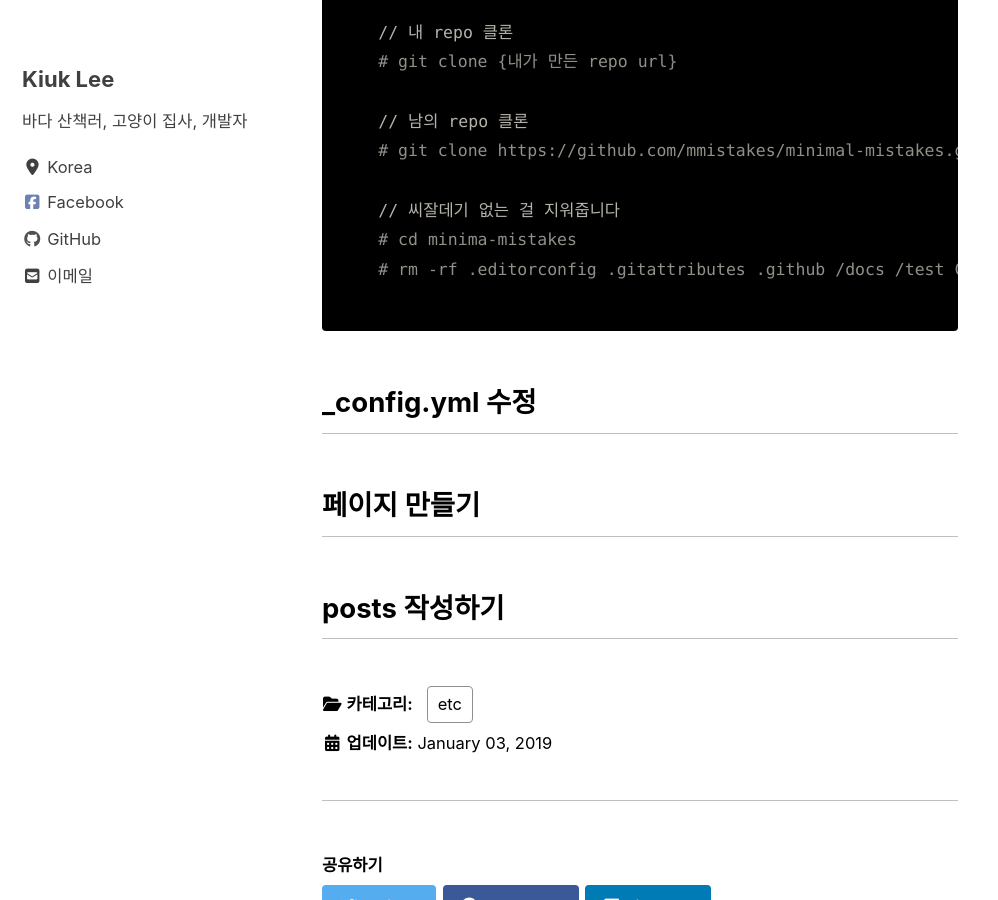
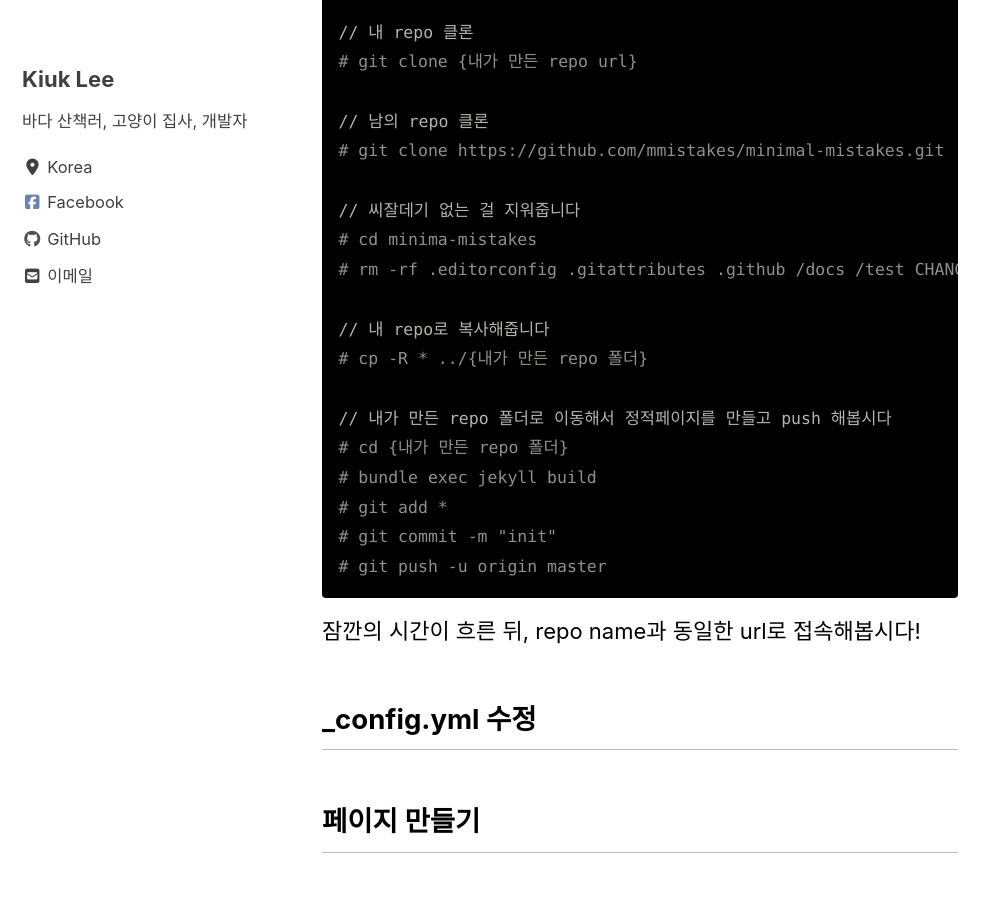
Before and after one commit to lko0901/lko0901.github.io, a Jekyll site: the page built from _posts/2019-01-03-지킬블로그.md, in a window 1280 px wide and 900 px high, scrolled down 1159 px. Shown: the whole window, without its empty margins (0-998 px from the left). Built offline with Jekyll 4.4.1, drawn with Linux system fonts in a browser that asks for light colours; cached includes are drawn as plain includes; nearby versions of some CDN libraries.

Commit message:
Update 2019-01-03-지킬블로그.md

````diff
--- a/_posts/2019-01-03-지킬블로그.md
+++ b/_posts/2019-01-03-지킬블로그.md
@@ -14,17 +14,27 @@ repository를 만들어 줍니다
 ## 소스 올리기
 ``` shell
 
-    // 내 repo 클론
-    # git clone {내가 만든 repo url}
+// 내 repo 클론
+# git clone {내가 만든 repo url}
 
-    // 남의 repo 클론
-    # git clone https://github.com/mmistakes/minimal-mistakes.git
+// 남의 repo 클론
+# git clone https://github.com/mmistakes/minimal-mistakes.git
 
-    // 씨잘데기 없는 걸 지워줍니다
-    # cd minima-mistakes
-    # rm -rf .editorconfig .gitattributes .github /docs /test CHANGELOG.md minimal-mistakes-jekyll.gemspec README.md screenshot-layouts.png screenshot.png
+// 씨잘데기 없는 걸 지워줍니다
+# cd minima-mistakes
+# rm -rf .editorconfig .gitattributes .github /docs /test CHANGELOG.mdminimal-mistakes-jekyll.gemspec README.md screenshot-layouts.png screenshot.png
 
+// 내 repo로 복사해줍니다
+# cp -R * ../{내가 만든 repo 폴더}
+
+// 내가 만든 repo 폴더로 이동해서 정적페이지를 만들고 push 해봅시다
+# cd {내가 만든 repo 폴더}
+# bundle exec jekyll build
+# git add *
+# git commit -m "init"
+# git push -u origin master
 ```
+잠깐의 시간이 흐른 뒤, repo name과 동일한 url로 접속해봅시다!
 
 
 ## _config.yml 수정
````
